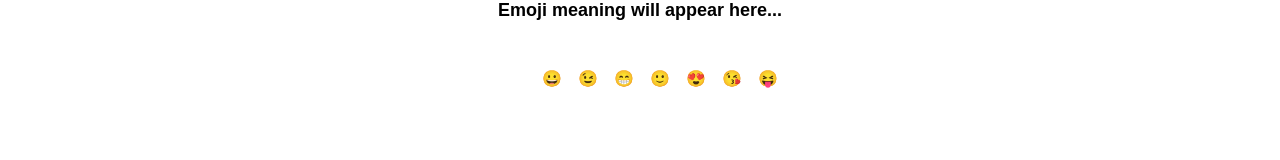
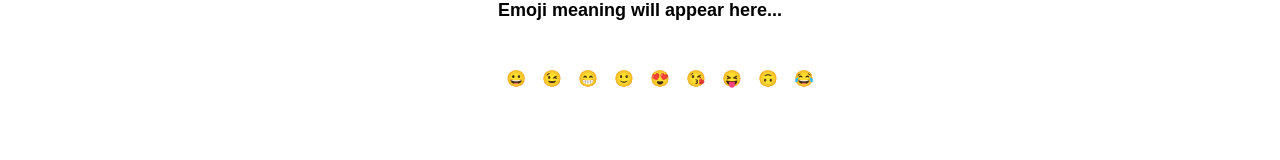
Before and after one commit to Sohail737/Emoji-Intepretor, a React (Create React App) app: page / in a window 1280 px wide. Shown: the part 342-502 px from the top of the page. Built offline with nearby package versions, Linux system fonts and the light colour scheme.

Commit message:
feat: added new emojis in dictionary

```diff
--- a/src/App.js
+++ b/src/App.js
@@ -10,7 +10,9 @@ const smileyDictionary = {
   "🙂": "Slightly Smiling Face",
   "😍": "Smiling Face with Heart-Eyes",
   "😘": "Face Blowing a Kiss",
-  "😝": "Squinting Face with Tongue"
+  "😝": "Squinting Face with Tongue",
+  "🙃":"Upside-Down Face",
+  "😂":"Face with Tears of Joy"
 };
 const animalDictionary = {
   "🦍": "Gorilla",
```
